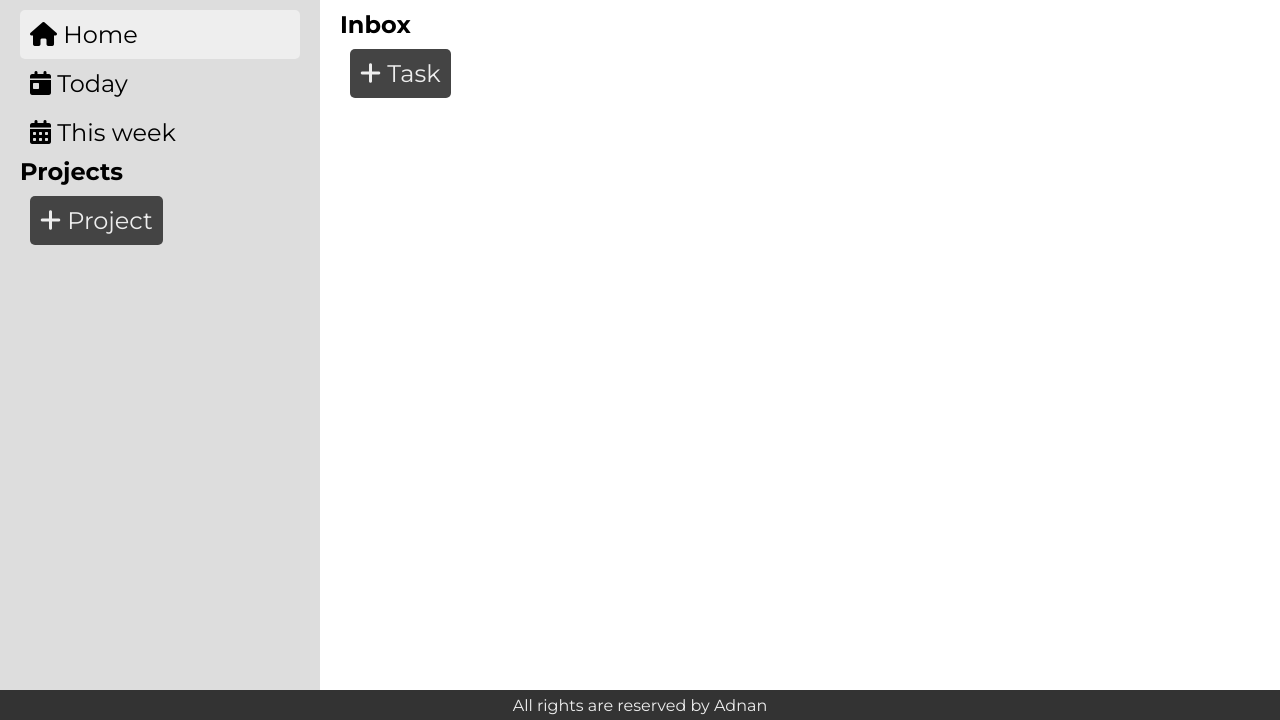
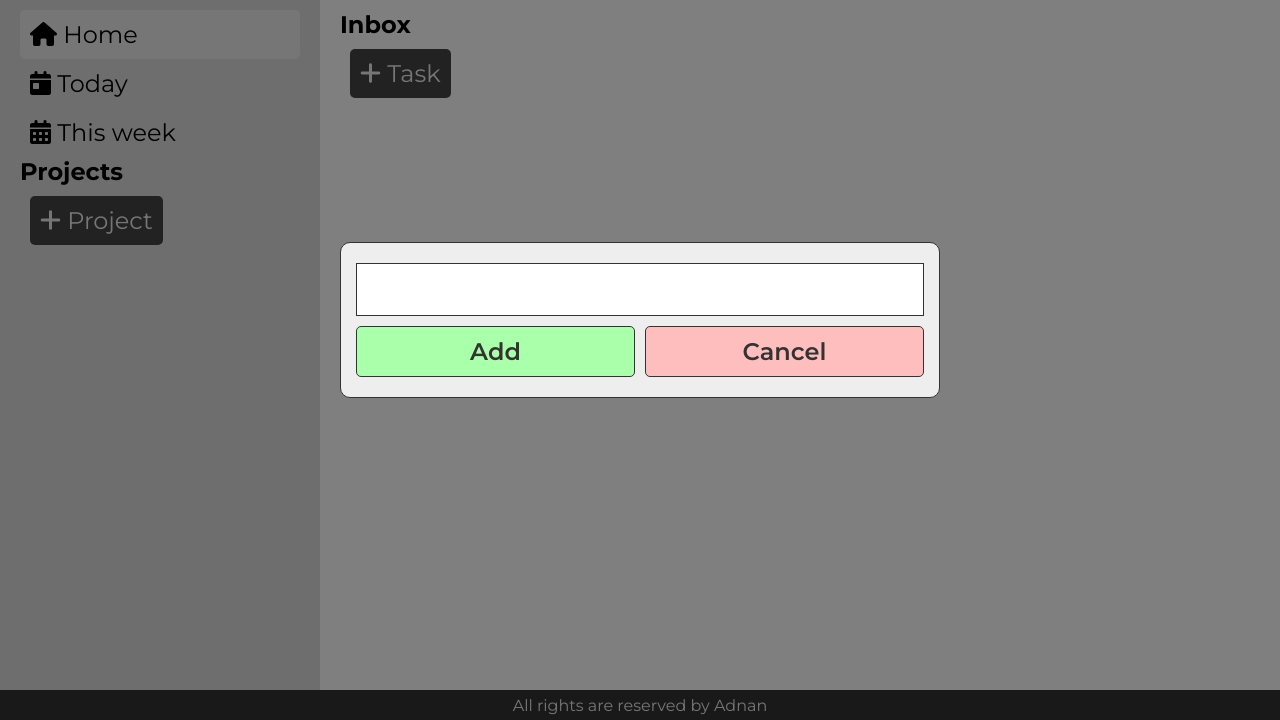
Before and after one commit to adnansyed101/todos, a website built with webpack: page src/template.html in a window 1280 px wide. Both pictures are taken after a click on the button "Project". Shown: the part 80-800 px from the top of the page. Built offline with nearby package versions, Linux system fonts and the light colour scheme.

Commit message:
Add Modal HTML, CSS and JS code.
Created modal for taking task/project input. Took the 'Web Dev Simplified' popup approach
with a little custom CSS and HTML. The modal is working nicely with all transitions.

Next add Codes to take task/projects as input.

```diff
--- a/src/index.js
+++ b/src/index.js
@@ -1,4 +1,7 @@
 import "../src/styles.css";
 import changeTab from "./changeTab";
+import modal from "./modal";
 
 changeTab();
+
+modal();
--- /dev/null
+++ b/src/modal.js
@@ -0,0 +1,41 @@
+function modal() {
+  const openModalButtons = document.querySelectorAll("[data-modal-target]");
+  const closeModalButtons = document.querySelectorAll("[data-close-button]");
+  const overlay = document.getElementById("overlay");
+
+
+  openModalButtons.forEach((button) => {
+    button.addEventListener("click", () => {
+      const modal = document.querySelector(button.dataset.modalTarget);
+      openModal(modal);
+    });
+  });
+
+  function openModal(modal) {
+    if (modal === null) return;
+    modal.classList.add("active");
+    overlay.classList.add("active");
+  }
+
+  overlay.addEventListener("click", () => {
+    const modals = document.querySelectorAll(".modal.active");
+    modals.forEach((modal) => {
+      closeModal(modal);
+    });
+  });
+
+  closeModalButtons.forEach((button) => {
+    button.addEventListener("click", () => {
+      const modal = button.closest(".modal");
+      closeModal(modal);
+    });
+  });
+
+  function closeModal(modal) {
+    if (modal === null) return;
+    modal.classList.remove("active");
+    overlay.classList.remove("active");
+  }
+}
+
+export default modal;
--- a/src/styles.css
+++ b/src/styles.css
@@ -87,3 +87,75 @@ footer {
   grid-column: 1/3;
   grid-row: 3/4;
 }
+
+/* Modal */
+.modal {
+  position: fixed;
+  top: 50%;
+  left: 50%;
+  transform: translate(-50%, -50%) scale(0);
+  transition: 200ms ease-in-out;
+  border: 1px solid var(--primary-dark);
+  border-radius: 10px;
+  z-index: 10;
+  background-color: var(--primary-light);
+  width: 600px;
+  max-width: 80%;
+  display: grid;
+  grid-template-columns: repeat(2, 1fr);
+  gap: 10px;
+  padding: 20px 15px;
+}
+
+.modal.active {
+  transform: translate(-50%, -50%) scale(1);
+}
+
+.modal input {
+  border: 1px solid var(--primary-dark);
+  padding: 10px;
+  font-size: 1.6rem;
+  grid-column: 1/3;
+}
+
+.modal button {
+  border: 1px solid var(--primary-dark);
+  padding: 10px;
+  border-radius: 5px;
+  color: var(--primary-dark);
+  font-size: 1.5rem;
+  font-weight: 600;
+}
+
+.modal .add-btn {
+  background-color: #aaffaa;
+}
+
+.modal .cancel-btn {
+  background-color: #ffbebe;
+}
+
+.modal .add-btn:hover {
+  background-color: #a6f0a6;
+}
+
+.modal .cancel-btn:hover {
+  background-color: #eeadad;
+}
+
+#overlay {
+  position: fixed;
+  opacity: 0;
+  transform: 200ms ease-in-out;
+  top: 0;
+  left: 0;
+  right: 0;
+  bottom: 0;
+  background-color: rgba(0, 0, 0, 0.5);
+  pointer-events: none;
+}
+
+#overlay.active {
+  opacity: 1;
+  pointer-events: all;
+}
--- a/src/template.html
+++ b/src/template.html
@@ -32,7 +32,7 @@
         </ul>
         <div class="projects">
           <h2>Projects</h2>
-          <button class="btn add-project">
+          <button class="btn add-project" data-modal-target="#modal">
             <i class="fa-solid fa-plus"></i> Project
           </button>
         </div>
@@ -41,7 +41,7 @@
       <section class="tabContent">
         <div id="home" data-tab-content class="active">
           <h1>Inbox</h1>
-          <button class="btn add-task">
+          <button class="btn add-task" data-modal-target="#modal">
             <i class="fa-solid fa-plus"></i> Task
           </button>
         </div>
@@ -54,5 +54,12 @@
       </section>
       <footer>All rights are reserved by Adnan</footer>
     </main>
+    <!-- Modal -->
+    <div class="modal" id="modal">
+      <input type="text" />
+      <button class="add-btn" type="submit">Add</button>
+      <button class="cancel-btn" data-close-button>Cancel</button>
+    </div>
+    <div id="overlay"></div>
   </body>
 </html>
```
Also changed, not shown: dist/index.html, dist/main.js.
